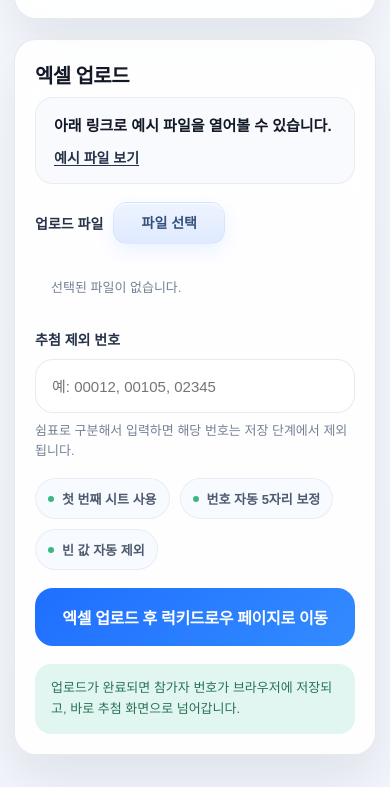
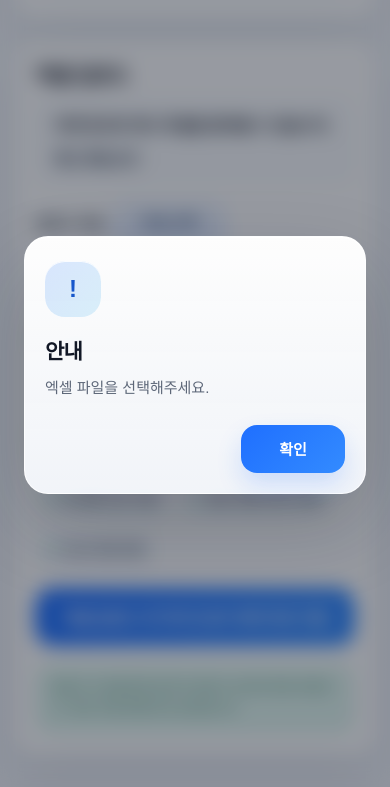
Before and after one commit to UZUAD/luckydraw-web, a plain HTML site: page upload.html in a window 390 px wide. Both pictures are taken after a click on the button "엑셀 업로드 후 럭키드로우 페이지로 이동". Shown: the part 970-1757 px from the top of the page. Drawn offline with Linux system fonts and the light colour scheme.

Commit message:
fix: 이미지 변경

```diff
--- a/upload.html
+++ b/upload.html
@@ -402,6 +402,112 @@
       line-height: 1.6;
     }
 
+    .modal-backdrop {
+      position: fixed;
+      inset: 0;
+      display: flex;
+      align-items: center;
+      justify-content: center;
+      padding: 24px;
+      background: rgba(11, 18, 32, 0.42);
+      backdrop-filter: blur(10px);
+      z-index: 1000;
+      opacity: 0;
+      visibility: hidden;
+      pointer-events: none;
+      transition: opacity 180ms ease, visibility 180ms ease;
+    }
+
+    .modal-backdrop.is-open {
+      opacity: 1;
+      visibility: visible;
+      pointer-events: auto;
+    }
+
+    .modal {
+      width: min(100%, 420px);
+      padding: 28px 28px 24px;
+      border-radius: 28px;
+      background:
+        linear-gradient(180deg, rgba(255, 255, 255, 0.98) 0%, rgba(247, 250, 255, 0.94) 100%);
+      border: 1px solid rgba(255, 255, 255, 0.8);
+      box-shadow:
+        0 32px 80px rgba(15, 23, 42, 0.2),
+        inset 0 1px 0 rgba(255, 255, 255, 0.85);
+      transform: translateY(10px) scale(0.98);
+      transition: transform 220ms ease;
+    }
+
+    .modal-backdrop.is-open .modal {
+      transform: translateY(0) scale(1);
+    }
+
+    .modal-badge {
+      display: inline-flex;
+      align-items: center;
+      justify-content: center;
+      width: 56px;
+      height: 56px;
+      margin-bottom: 18px;
+      border-radius: 20px;
+      background: linear-gradient(135deg, rgba(31, 111, 255, 0.16), rgba(14, 165, 233, 0.14));
+      color: var(--brand-deep);
+      font-size: 24px;
+      font-weight: 800;
+      box-shadow: inset 0 1px 0 rgba(255, 255, 255, 0.85);
+    }
+
+    .modal-badge.is-success {
+      background: linear-gradient(135deg, rgba(16, 185, 129, 0.18), rgba(52, 211, 153, 0.14));
+      color: #0f9f6e;
+    }
+
+    .modal-title {
+      margin: 0 0 10px;
+      font-size: 24px;
+      font-weight: 800;
+      letter-spacing: -0.04em;
+      color: var(--text-main);
+    }
+
+    .modal-message {
+      margin: 0;
+      color: var(--text-sub);
+      font-size: 15px;
+      line-height: 1.7;
+      word-break: keep-all;
+    }
+
+    .modal-actions {
+      display: flex;
+      justify-content: flex-end;
+      margin-top: 24px;
+    }
+
+    .modal-btn {
+      min-width: 104px;
+      height: 48px;
+      padding: 0 20px;
+      border: none;
+      border-radius: 16px;
+      background: linear-gradient(135deg, var(--brand), #338bff);
+      color: #ffffff;
+      font-size: 15px;
+      font-weight: 700;
+      cursor: pointer;
+      box-shadow: 0 12px 24px rgba(31, 111, 255, 0.18);
+      transition: transform 180ms ease, box-shadow 180ms ease;
+    }
+
+    .modal-btn:hover {
+      transform: translateY(-1px);
+      box-shadow: 0 16px 30px rgba(31, 111, 255, 0.22);
+    }
+
+    .modal-btn:active {
+      transform: translateY(0);
+    }
+
     @media (max-width: 920px) {
       .layout {
         grid-template-columns: 1fr;
@@ -430,6 +536,15 @@
 
       .file-badge {
         min-width: 92px;
+      }
+
+      .modal {
+        padding: 24px 20px 20px;
+        border-radius: 24px;
+      }
+
+      .modal-title {
+        font-size: 21px;
       }
     }
   </style>
@@ -527,13 +642,73 @@
     </section>
   </div>
 
+  <div class="modal-backdrop" id="feedbackModal" aria-hidden="true">
+    <div class="modal" role="dialog" aria-modal="true" aria-labelledby="feedbackModalTitle" aria-describedby="feedbackModalMessage">
+      <div class="modal-badge" id="feedbackModalBadge">!</div>
+      <h3 class="modal-title" id="feedbackModalTitle">안내</h3>
+      <p class="modal-message" id="feedbackModalMessage"></p>
+      <div class="modal-actions">
+        <button class="modal-btn" id="feedbackModalButton" type="button">확인</button>
+      </div>
+    </div>
+  </div>
+
   <script>
     const fileInput = document.getElementById("excelFile");
     const fileMessage = document.getElementById("fileMessage");
+    const feedbackModal = document.getElementById("feedbackModal");
+    const feedbackModalBadge = document.getElementById("feedbackModalBadge");
+    const feedbackModalTitle = document.getElementById("feedbackModalTitle");
+    const feedbackModalMessage = document.getElementById("feedbackModalMessage");
+    const feedbackModalButton = document.getElementById("feedbackModalButton");
+    let modalCloseHandler = null;
 
     function updateFileMessage(message) {
       fileMessage.textContent = message;
     }
+
+    function closeFeedbackModal() {
+      feedbackModal.classList.remove("is-open");
+      feedbackModal.setAttribute("aria-hidden", "true");
+
+      const closeHandler = modalCloseHandler;
+      modalCloseHandler = null;
+
+      if (typeof closeHandler === "function") {
+        closeHandler();
+      }
+    }
+
+    function showFeedbackModal(message, options = {}) {
+      const title = options.title || "안내";
+      const variant = options.variant || "info";
+
+      feedbackModalTitle.textContent = title;
+      feedbackModalMessage.textContent = message;
+      feedbackModalBadge.textContent = variant === "success" ? "✓" : "!";
+      feedbackModalBadge.classList.toggle("is-success", variant === "success");
+      feedbackModal.classList.add("is-open");
+      feedbackModal.setAttribute("aria-hidden", "false");
+      modalCloseHandler = typeof options.onClose === "function" ? options.onClose : null;
+
+      requestAnimationFrame(() => {
+        feedbackModalButton.focus();
+      });
+    }
+
+    feedbackModalButton.addEventListener("click", closeFeedbackModal);
+
+    feedbackModal.addEventListener("click", (event) => {
+      if (event.target === feedbackModal) {
+        closeFeedbackModal();
+      }
+    });
+
+    document.addEventListener("keydown", (event) => {
+      if (event.key === "Escape" && feedbackModal.classList.contains("is-open")) {
+        closeFeedbackModal();
+      }
+    });
 
     fileInput.addEventListener("change", () => {
       const file = fileInput.files[0];
@@ -555,13 +730,13 @@
       const file = fileInput.files[0];
 
       if (!file) {
-        alert("엑셀 파일을 선택해주세요.");
+        showFeedbackModal("엑셀 파일을 선택해주세요.");
         return;
       }
 
       if (!file.name.toLowerCase().endsWith(".xlsx")) {
         updateFileMessage(".xlsx 형식만 업로드할 수 있습니다.");
-        alert(".xlsx 형식의 엑셀 파일만 업로드할 수 있습니다.");
+        showFeedbackModal(".xlsx 형식의 엑셀 파일만 업로드할 수 있습니다.");
         return;
       }
 
@@ -582,7 +757,7 @@
         const json = XLSX.utils.sheet_to_json(sheet);
 
         if (!json.length) {
-          alert("엑셀에 데이터가 없습니다.");
+          showFeedbackModal("엑셀에 데이터가 없습니다.");
           return;
         }
 
@@ -593,7 +768,7 @@
         );
 
         if (!numberKey) {
-          alert("번호 컬럼(no, 번호, number, 연번…) 중 하나가 필요합니다.");
+          showFeedbackModal("번호 컬럼(no, 번호, number, 연번…) 중 하나가 필요합니다.");
           return;
         }
 
@@ -604,13 +779,18 @@
           .filter((value) => !excludeSet.has(value));
 
         if (numbers.length === 0) {
-          alert("제외 처리 후 남은 참가자가 없습니다.");
+          showFeedbackModal("제외 처리 후 남은 참가자가 없습니다.");
           return;
         }
 
         localStorage.setItem("luckydraw_numbers", JSON.stringify(numbers));
-        alert(numbers.length + "명의 참가자를 저장했습니다!");
-        location.href = "index.html";
+        showFeedbackModal(numbers.length + "명의 참가자를 저장했습니다!", {
+          title: "저장 완료",
+          variant: "success",
+          onClose: () => {
+            location.href = "index.html";
+          }
+        });
       };
 
       reader.readAsBinaryString(file);
```
Also changed, not shown: index.html (+25 -20 lines).
